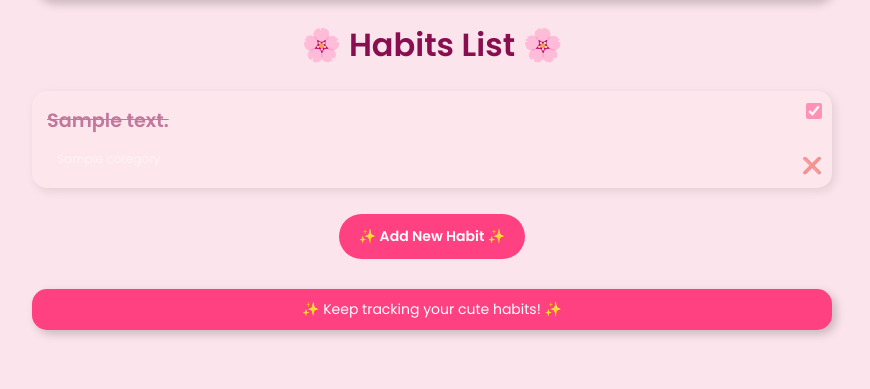
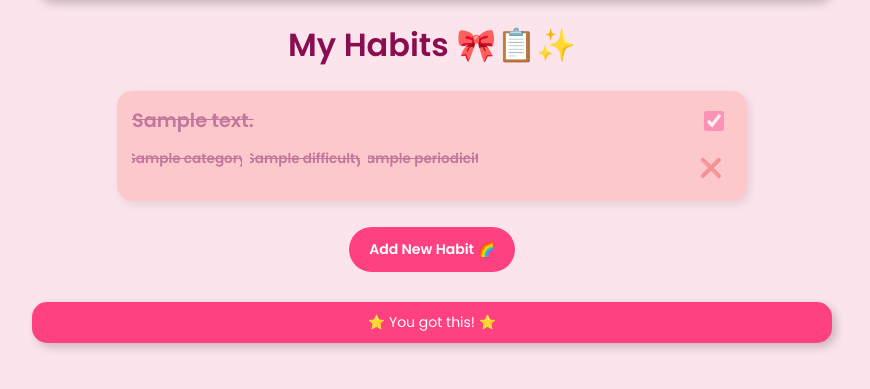
Before and after one commit to EdgarCou/Symfony, a Symfony app: template Projet_Ymmersion/templates/habit/show.html.twig in a window 1280 px wide. Shown: the part 143-532 px from the top of the page, without its empty margins (208-1078 px from the left). Run offline with Twig, Linux system fonts and the light colour scheme; the template is opened without the code that fills it: most values are stand-ins (such as "Sample title", 1, 10 or a date in 2020); some libraries are stand-ins or nearby versions.

Commit message:
color scheme and adding difficulty

```diff
--- a/Projet_Ymmersion/composer.json
+++ b/Projet_Ymmersion/composer.json
@@ -21,13 +21,13 @@
         "symfony/mailer": "7.2.*",
         "symfony/runtime": "7.2.*",
         "symfony/security-bundle": "7.2.*",
+        "symfony/security-csrf": "7.2.*",
         "symfony/twig-bundle": "7.2.*",
         "symfony/validator": "7.2.*",
         "symfony/web-profiler-bundle": "7.2.*",
         "symfony/yaml": "7.2.*",
         "symfonycasts/reset-password-bundle": "^1.23",
         "symfonycasts/verify-email-bundle": "^1.17",
-        "symfony/security-csrf": "7.2.*",
         "twig/extra-bundle": "^2.12|^3.0",
         "twig/twig": "^2.12|^3.0"
     },
--- a/Projet_Ymmersion/public/css/style.css
+++ b/Projet_Ymmersion/public/css/style.css
@@ -1,4 +1,4 @@
-/* 🌸 Retro Pink Aesthetic - public/css/style.css */
+/* 🌸 Retro Pink Aesthetic */
 @import url('https://fonts.googleapis.com/css2?family=Press+Start+2P&family=Poppins:wght@300;400;600&display=swap');
 
 :root {
@@ -20,6 +20,7 @@ body {
     padding: 0;
 }
 
+/* 🌸 Container */
 .container {
     max-width: 800px;
     margin: auto;
@@ -49,59 +50,96 @@ header h1 {
 
 /* 🌸 Habit Item Layout */
 .habit-item {
-    background: var(--box-bg);
+    max-width: 600px; /* Limits the width */
+    width: 90%; /* Responsive size */
     padding: 15px;
-    margin-bottom: 15px;
+    margin: 10px auto; /* Centers the item */
     border-radius: 15px;
     box-shadow: 3px 3px 10px var(--shadow);
     font-size: 16px;
     display: flex;
     flex-direction: column;
-    position: relative; /* Needed for absolute positioning of buttons */
-    text-align: left; /* Aligns text properly */
-    min-height: 60px; /* Ensures space for buttons */
+    position: relative;
+    text-align: left;
+    min-height: 80px;
+    transition: transform 0.2s ease-in-out;
 }
 
-/* ✅ Task Title on the Left */
+/* 🎨 Rotating Background Colors */
+.color1 { background-color: #FFADAD; } /* Soft Red */
+.color2 { background-color: #FFD6A5; } /* Soft Orange */
+.color3 { background-color: #FDFFB6; } /* Soft Yellow */
+.color4 { background-color: #CAFFBF; } /* Soft Green */
+.color5 { background-color: #9BF6FF; } /* Soft Blue */
+
+/* 🎀 Habit Meta Section (Category + Difficulty + Frequency) */
+.habit-meta {
+    display: flex;
+    gap: 8px;
+    margin-top: 8px;
+    flex-wrap: wrap;
+    justify-content: left; /* Ensures proper alignment */
+}
+
+/* 🎯 Standardized Tags (Same Size for Category, Difficulty, and Frequency) */
+.tag, .difficulty-tag, .frequency-tag {
+    min-width: 85px;
+    max-width: 90px;
+    padding: 6px 10px;
+    border-radius: 10px;
+    font-size: 0.85em;
+    font-weight: bold;
+    display: inline-flex;
+    align-items: center;
+    justify-content: center;
+    text-align: center;
+    font-family: 'Poppins', sans-serif;
+    white-space: nowrap;
+    overflow: hidden;
+    text-overflow: ellipsis;
+}
+
+/* 🎯 Category Colors (High-Contrast Shades of Purple) */
+.tag.chores { background-color: #D8BFD8; color: #4B0082; } /* Light Thistle with Dark Indigo */
+.tag.fitness { background-color: #BA68C8; color: #2E004B; } /* Medium Purple with Dark Violet */
+.tag.school { background-color: #8E24AA; color: #FFFFFF; } /* Deep Amethyst with White */
+.tag.work { background-color: #4A148C; color: #F8E1FF; } /* Dark Purple with Soft Lilac */
+
+/* 🌟 Difficulty Colors (Pastel Shades) */
+.difficulty-tag.easy { background-color: #C8E6C9; color: #2E7D32; } /* Soft Pastel Green with Dark Green Text */
+.difficulty-tag.medium { background-color: #FFF9C4; color: #B28900; } /* Soft Pastel Yellow with Deep Gold Text */
+.difficulty-tag.hard { background-color: #FFCDD2; color: #B71C1C; } /* Soft Pastel Red with Deep Crimson Text */
+
+/* 🕒 Frequency Tag Colors (High-Contrast Shades of Pink) */
+.frequency-tag.daily { background-color: #FFC0CB; color: #8B0046; } /* Light Pink with Deep Rose */
+.frequency-tag.weekly { background-color: #FF4081; color: #FFFFFF; } /* Vibrant Hot Pink with White */
+.frequency-tag.once { background-color: #C2185B; color: #FFD9E6; } /* Deep Raspberry Pink with Soft Pastel Pink */
+
+/* ✅ Task Title */
 .habit-title {
     font-size: 1.2em;
     font-weight: bold;
-    padding-right: 40px; /* Prevents overlap with buttons */
-}
-
-/* 🏷️ Category Tag (bottom-left) */
-.habit-category {
-    margin-top: 10px;
-    display: inline-block;
+    padding-right: 40px;
 }
 
 /* 🏷️ Category Tags */
-.tag {
-    display: inline-block;
-    padding: 5px 10px;
-    border-radius: 10px;
-    font-size: 12px;
-    color: white;
+.habit-category {
+    margin-top: 8px;
 }
-
-.chores { background: #ff4081; }
-.fitness { background: #ff9800; }
-.school_work { background: #3f51b5; }
 
 /* ✅ Checkbox in Top-Right */
 .habit-checkbox-form {
     position: absolute;
-    top: 10px;
-    right: 10px;
+    top: 15px;
+    right: 20px;
 }
 
 .habit-checkbox-form input[type="checkbox"] {
-    width: 16px;
-    height: 16px;
+    width: 20px;
+    height: 20px;
     accent-color: var(--accent-color);
     cursor: pointer;
     transition: transform 0.2s ease-in-out;
-    margin: 0;
 }
 
 .habit-checkbox-form input[type="checkbox"]:hover {
@@ -111,22 +149,21 @@ header h1 {
 /* ❌ Delete Button in Bottom-Right */
 .habit-delete-form {
     position: absolute;
-    bottom: 10px;
-    right: 10px;
+    bottom: 12px;
+    right: 15px;
 }
 
 .habit-delete-form button {
     background: none;
     border: none;
-    font-size: 16px;
+    font-size: 18px;
     cursor: pointer;
     color: var(--button-hover);
-    padding: 0;
     transition: transform 0.2s ease-in-out;
 }
 
 .habit-delete-form button:hover {
-    transform: scale(1.1);
+    transform: scale(1.2);
 }
 
 /* 🌸 Completed Habit Styling */
@@ -135,7 +172,7 @@ header h1 {
     text-decoration: line-through;
 }
 
-/* 🌸 Buttons (General) */
+/* 🌸 Buttons */
 button, .btn {
     display: inline-block;
     text-decoration: none;
@@ -156,35 +193,43 @@ button:hover:not(.habit-delete-form button), .btn:hover {
     transform: scale(1.05);
 }
 
-/* 🎀 Forms */
+/* 🎀 General form styling */
 form:not(.habit-checkbox-form):not(.habit-delete-form) {
     background: var(--box-bg);
-    padding: 20px;
+    padding: 90px;
     border-radius: 15px;
     box-shadow: 3px 3px 10px var(--shadow);
     text-align: left;
     display: inline-block;
     max-width: 500px;
-    width: 150%;
+    width: 100%;
 }
 
-form label {
-    display: block;
-    font-weight: bold;
-    margin-top: 10px;
-}
-
-form input, form select {
-    width: 85%;
+/* 🎀 General input styling */
+form input,
+form select,
+form textarea,
+form button {
+    width: 100%;
+    max-width: 500px; /* Default width for all inputs */
     padding: 10px;
     margin-top: 5px;
     border-radius: 10px;
     border: 2px solid var(--border-color);
     outline: none;
+    font-size: 14px;
 }
 
-form input:focus, form select:focus {
-    border-color: var(--accent-color);
+/* 🎀 Submit Button */
+form button {
+    display: block;
+    width: 100%;
+    max-width: 500px;
+}
+
+/* 🎀 Add spacing between form elements */
+.form-group {
+    margin-bottom: 15px;
 }
 
 /* 🌸 Footer */
--- a/Projet_Ymmersion/templates/base.html.twig
+++ b/Projet_Ymmersion/templates/base.html.twig
@@ -18,7 +18,7 @@
         </main>
 
         <footer>
-            <p>✨ Keep tracking your cute habits! ✨</p>
+            <p>⭐️ You got this! ⭐️ </p>
         </footer>
     </div>
 </body>
--- a/Projet_Ymmersion/templates/habit/show.html.twig
+++ b/Projet_Ymmersion/templates/habit/show.html.twig
@@ -3,35 +3,44 @@
 {% block title %}Habits List{% endblock %}
 
 {% block body %}
-    <h1>🌸 Habits List 🌸</h1>
+    <h1>My Habits 🎀📋✨</h1>
+
+    {% set colors = ['color1', 'color2', 'color3', 'color4', 'color5'] %}
 
     <ul class="habit-list">
         {% for habit in habits %}
-            <li class="habit-item {% if habit.completed %}completed{% endif %}">
+            {% set color_class = colors[loop.index0 % colors|length] %} {# Rotate colors #}
 
-                 <!-- Habit Title & Category -->
+            <li class="habit-item {{ color_class }} {% if habit.completed %}completed{% endif %}">
+
+                <!-- Habit Title -->
                 <div class="habit-title">{{ habit.text }}</div>
-                <div class="habit-category">
+
+                <!-- Habit Meta (Category + Difficulty + Frequency) -->
+                <div class="habit-meta">
                     <span class="tag {{ habit.category }}">{{ habit.category|replace({'_': ' '})|capitalize }}</span>
+                    <span class="difficulty-tag {{ habit.difficulty }}">{{ habit.difficulty|capitalize }}</span>
+                    <span class="frequency-tag {{ habit.periodicity }}">{{ habit.periodicity|capitalize }}</span>
                 </div>
 
-                <!-- Checkbox Form -->
+                <!-- Checkbox Form (Top-Right) -->
                 <form method="post" action="{{ path('toggle_habit', { 'id': habit.id }) }}" class="habit-checkbox-form">
                     <input type="hidden" name="_token" value="{{ csrf_token('toggle' ~ habit.id) }}">
                     <input type="checkbox" onchange="this.form.submit()" {% if habit.completed %}checked{% endif %}>
                 </form>
 
-                <!-- Delete Button -->
+                <!-- Delete Button (Bottom-Right) -->
                 <form method="post" action="{{ path('delete_habit', { 'id': habit.id }) }}" class="habit-delete-form"
-                      onsubmit="return confirm('Are you sure you want to delete this habit?');">
+                    onsubmit="return confirm('Are you sure you want to delete this habit?');">
                     <input type="hidden" name="_token" value="{{ csrf_token('delete' ~ habit.id) }}">
                     <button type="submit" class="delete-btn">❌</button>
                 </form>
+
             </li>
         {% else %}
-            <p>No habits found.</p>
+            <p>No habits found 😭</p>
         {% endfor %}
     </ul>
 
-    <a href="{{ path('add_habit_form') }}" class="btn">✨ Add New Habit ✨</a>
+    <a href="{{ path('add_habit_form') }}" class="btn"> Add New Habit 🌈</a>
 {% endblock %}
```
Also changed, not shown: Projet_Ymmersion/migrations/Version20250219164607.php (added, +33 -0 lines), Projet_Ymmersion/migrations/Version20250219165615.php (added, +33 -0 lines), Projet_Ymmersion/migrations/Version20250219165915.php (added, +33 -0 lines), Projet_Ymmersion/src/Entity/Habit.php (+18 -17 lines), Projet_Ymmersion/src/Form/HabitType.php (+4 -4 lines), Projet_Ymmersion/templates/habit/add.html.twig (+27 -3 lines), 1 other file.
